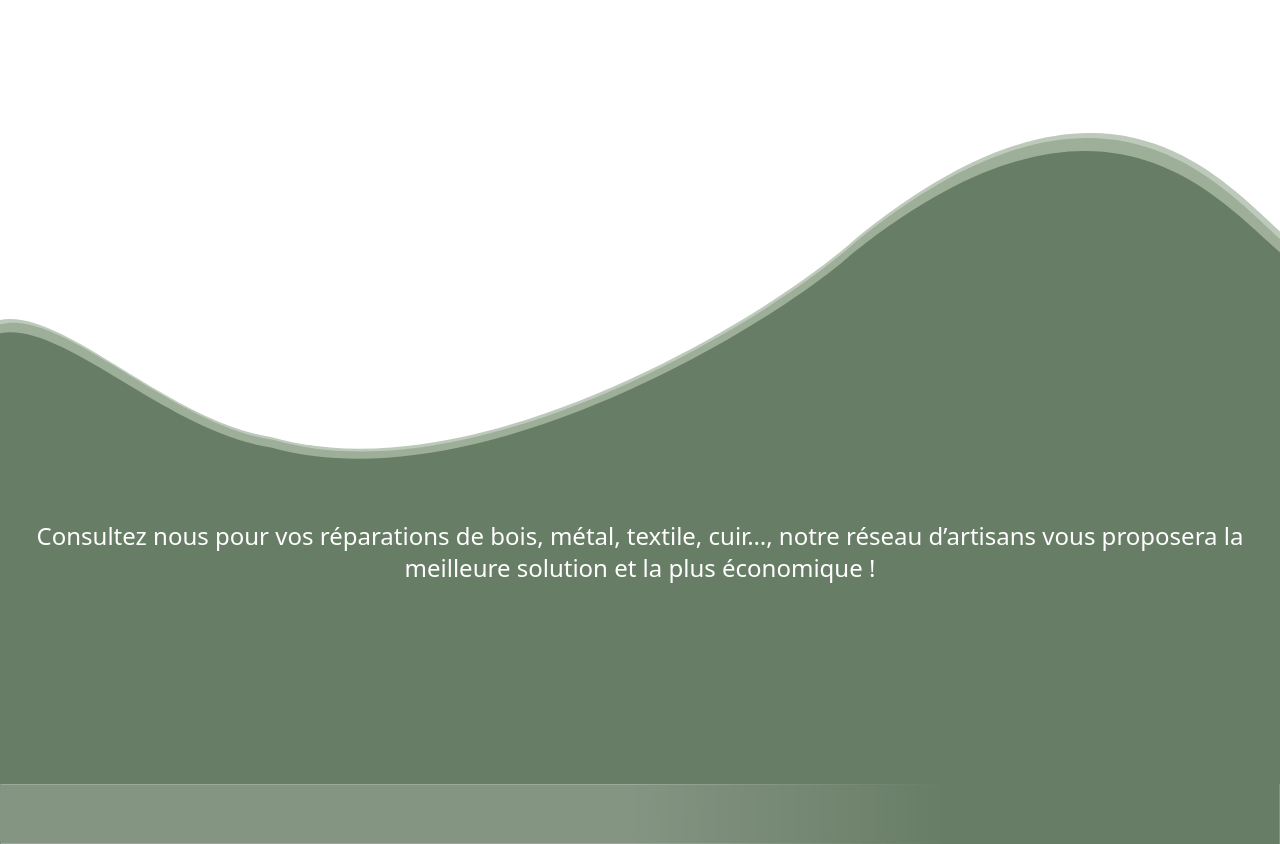
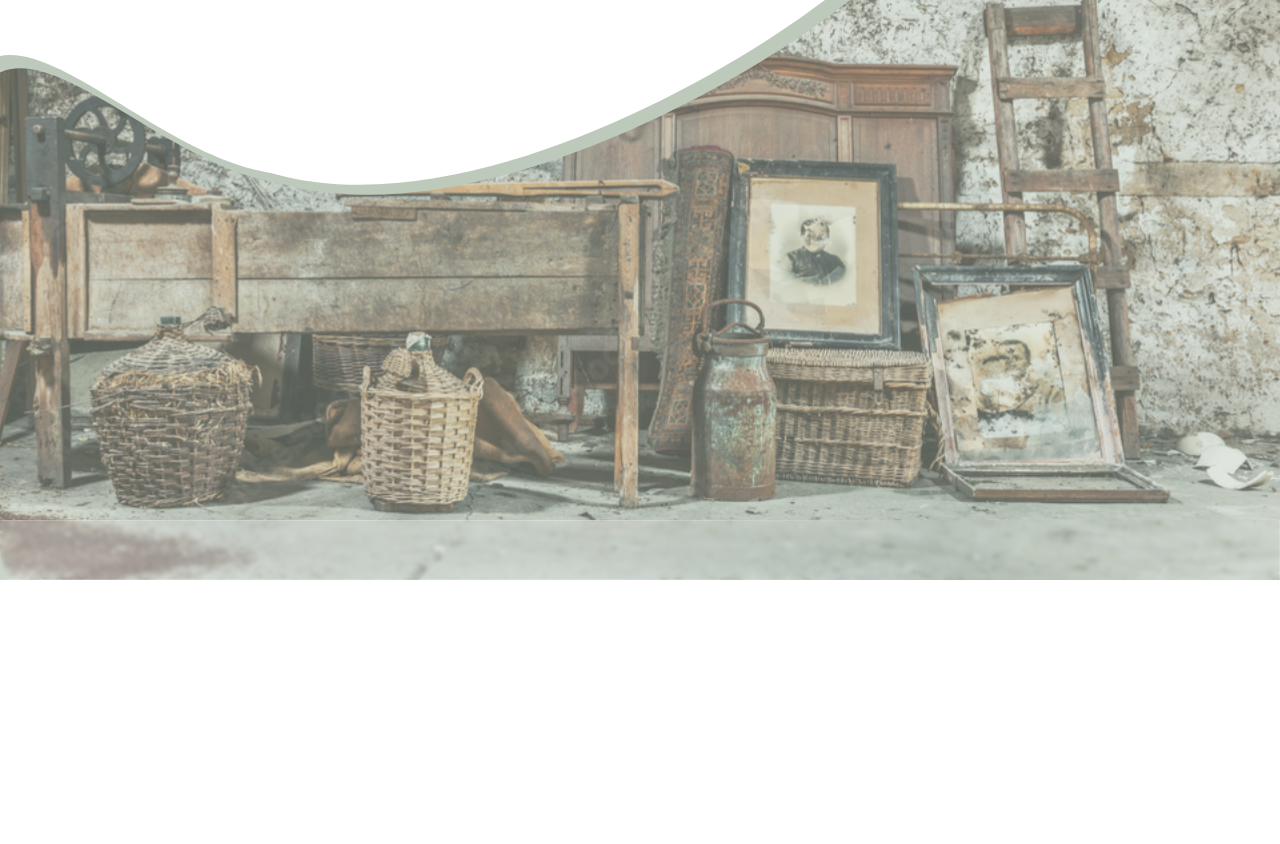
Before and after one commit to BDenisss/BAP-Groupe-6, a Vue app: page / in a window 1280 px wide. Shown: the part 1080-1924 px from the top of the page. After the commit the page ends 1660 px from the top, so only its background shows below. Built offline with nearby package versions, Linux system fonts and the light colour scheme.

Commit message:
:art: improvement

```diff
--- a/src/App.vue
+++ b/src/App.vue
@@ -19,11 +19,7 @@ import Button1 from "./components/Button1.vue"
 
   <div class="relative">
     <img class="w-full absolute bottom-0" src="public/img/Vector%206.svg" alt="path2">
-    <img class="w-full absolute bottom-0" src="public/img/Vector%207.svg" alt="path2">
-    <img class="w-full absolute bottom-0" src="public/img/Vector%209.svg" alt="path2">
-    <div class="flex flex-col">
-      <p class="z-40 text-center text-2xl text-white mb-[200px] px-[12px]">Consultez nous pour vos réparations de bois, métal, textile, cuir…, notre réseau d’artisans vous proposera la meilleure solution et la plus économique !</p>
-    </div>
+    <img class="w-full absolute bottom-0" src="public/img/Vector%208.svg" alt="path2">
     <div class="rectangle"/>
   </div>
 </div>
```
Also changed, not shown: public/img/Vector 8.svg (added).
